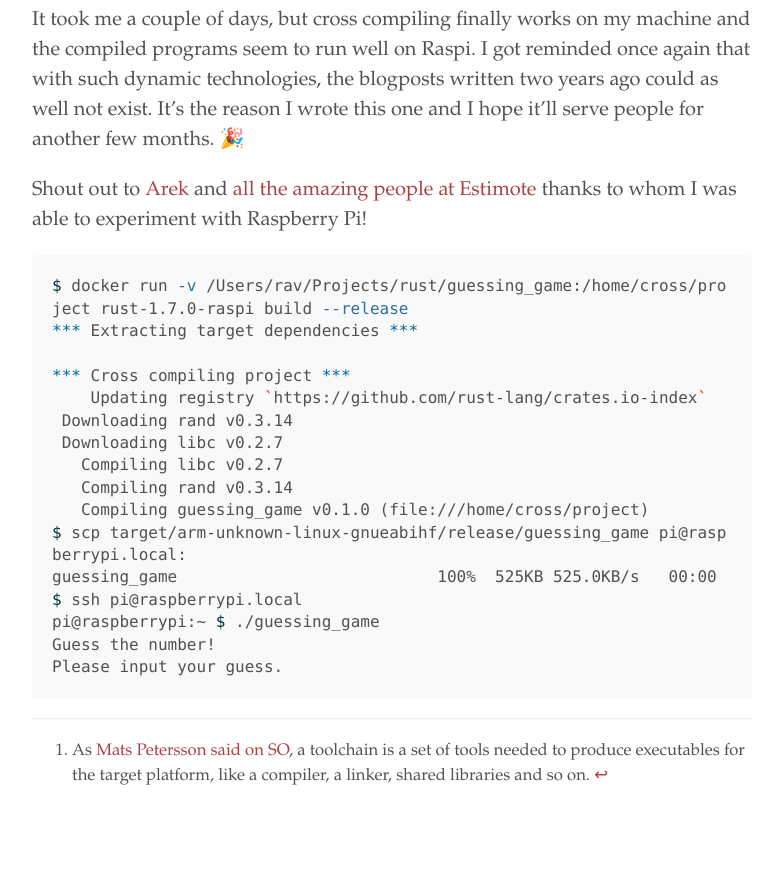
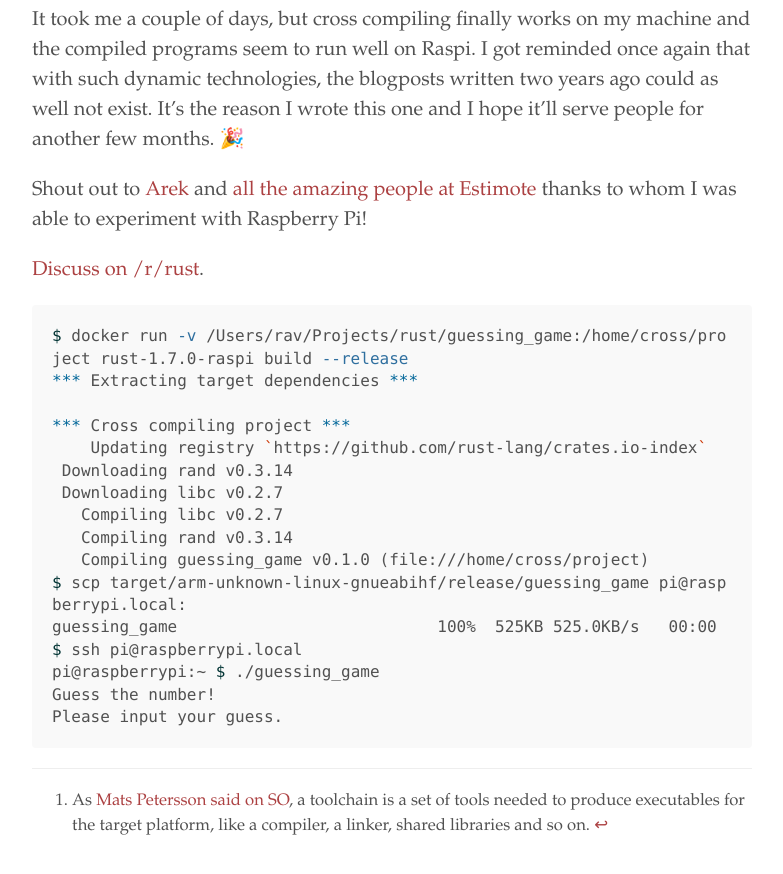
Before and after one commit to ravicious/ravicious.github.io, a Jekyll site: the page built from _posts/2016-03-08-cross-compiling-rust-on-os-x-for-raspberry-pi-3.md, in a window 1280 px wide and 900 px high, scrolled down 1472 px. Shown: the top 874 px of the window, without its empty margins (248-1031 px from the left). Built offline with Jekyll 4.4.1, drawn with Linux system fonts in a browser that asks for light colours; some web fonts are replaced.

Commit message:
Add link to reddit discussion

````diff
--- a/_posts/2016-03-08-cross-compiling-rust-on-os-x-for-raspberry-pi-3.md
+++ b/_posts/2016-03-08-cross-compiling-rust-on-os-x-for-raspberry-pi-3.md
@@ -30,6 +30,10 @@ Shout out to [Arek](http://twitter.com/aflinik) and [all the amazing people at E
 
 
 
+[Discuss on /r/rust](https://www.reddit.com/r/rust/comments/4aerrw/cross_compiling_rust_on_os_x_for_raspberry_pi_3/).
+
+
+
 ```shell
 $ docker run -v /Users/rav/Projects/rust/guessing_game:/home/cross/project rust-1.7.0-raspi build --release
 *** Extracting target dependencies ***
````
